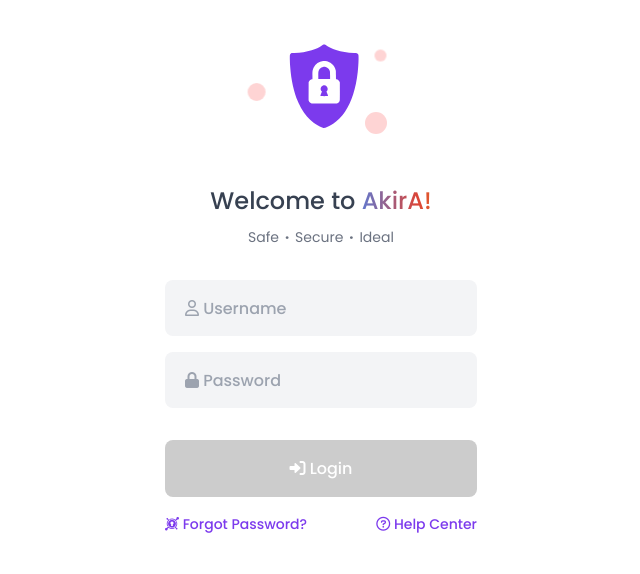
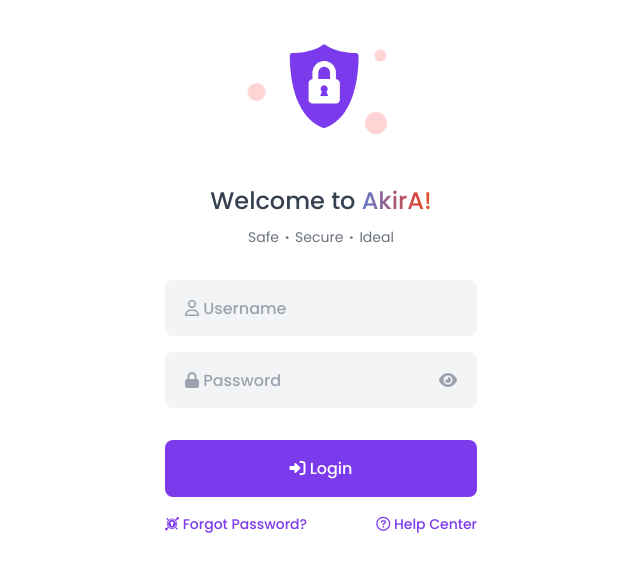
Before and after one commit to 4akhilkumar/akira_project, a Django app: page /?next=/student/ in a window 1280 px wide. Shown: the part 31-605 px from the top of the page, without its empty margins (319-959 px from the left). Run offline with Django 3.2, Linux system fonts and the light colour scheme; some libraries are stand-ins or nearby versions.

Commit message:
toggle-password

```diff
--- a/akira_apps/authentication/templates/authentication/login.html
+++ b/akira_apps/authentication/templates/authentication/login.html
@@ -83,7 +83,8 @@
             <div class="input app-input">
                 <input oninput="myFunction()" onkeyup="isEmpty()" type="password" id="id_password" autocomplete="current-password" required>
                 <label for="password"><i class="fas fa-lock"></i> Password</label>
-                <input type="text" name="encrypted_password" id="id_encrypted_password" hidden/>
+                <input type="password" name="encrypted_password" id="id_encrypted_password" hidden/>
+                <div class="toggle-password fa-solid fa-eye"><i class=""></i></div>
             </div>
 
             <div class="g-recaptcha" data-sitekey="6LfmDxMdAAAAACs6hML3Ev6wOrB18ZkXSPjNWEvL"></div>
--- a/static/js/login.js
+++ b/static/js/login.js
@@ -23,16 +23,26 @@ function toggleClass(element, className) {
     }
 }
 
-const submitButton = document.querySelector('.app-login-button');
-submitButton.disabled = true
-function isEmpty() {
-    let username = document.getElementById('id_username').value;
-    let password = document.getElementById('id_password').value;
+$(".toggle-password").click(function() {
+    $(this).toggleClass("fa-eye-slash");
+    input = $(this).parent().find("input");
+    if (input.attr("type") == "password") {
+        input.attr("type", "text");
+    } else {
+        input.attr("type", "password");
+    }
+});
 
-    if (username.length > 7 && password.length > 7) {
-        submitButton.disabled = false;
-    }
-    else {
-        submitButton.disabled = true;
-    }
-}
+// const submitButton = document.querySelector('.app-login-button');
+// submitButton.disabled = true
+// function isEmpty() {
+//     let username = document.getElementById('id_username').value;
+//     let password = document.getElementById('id_password').value;
+
+//     if (username.length > 7 && password.length > 7) {
+//         submitButton.disabled = false;
+//     }
+//     else {
+//         submitButton.disabled = true;
+//     }
+// }
--- a/static/styles/login_styles.css
+++ b/static/styles/login_styles.css
@@ -224,3 +224,12 @@ button:disabled, button[disabled] {
     background-position: 100%;
   }
 }
+
+.toggle-password {
+  float: right;
+  cursor: pointer;
+  position: absolute;
+  top: 20px;
+  right: 20px;
+  color: var(--grey-400);
+}
```
